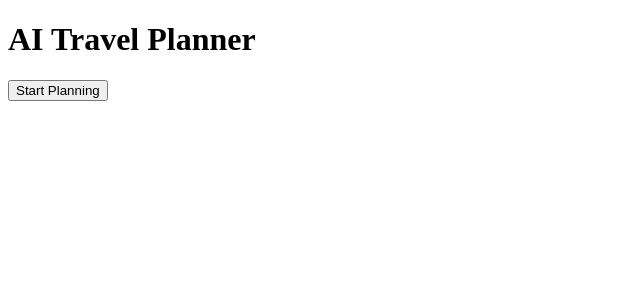
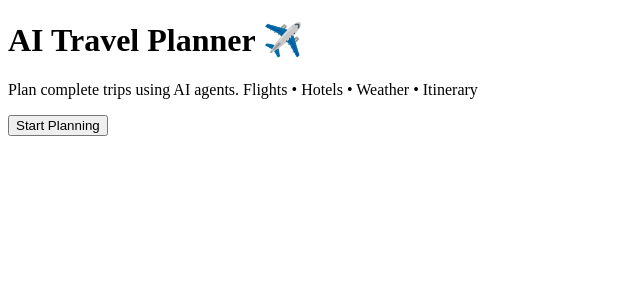
Before and after one commit to Pudamya/ai-travel-agent, a React app in the folder frontend/: page / in a window 1280 px wide. Shown: the top 300 px of the page, without its empty margins (0-640 px from the left). Built offline with nearby package versions, Linux system fonts and the light colour scheme; the HTML template or start-up script is replaced by a standard one.

Commit message:
UI edits

```diff
--- a/frontend/src/pages/Home.jsx
+++ b/frontend/src/pages/Home.jsx
@@ -1,16 +1,23 @@
+import { Link } from "react-router-dom"
+
 export default function Home(){
 
 return(
 
-<div>
+<div className="home">
 
-<h1>AI Travel Planner</h1>
+<h1>AI Travel Planner ✈️</h1>
 
-<a href="/planner">
+<p>
+Plan complete trips using AI agents.
+Flights • Hotels • Weather • Itinerary
+</p>
 
-<button>Start Planning</button>
-
-</a>
+<Link to="/planner">
+<button className="startBtn">
+Start Planning
+</button>
+</Link>
 
 </div>
 
```
